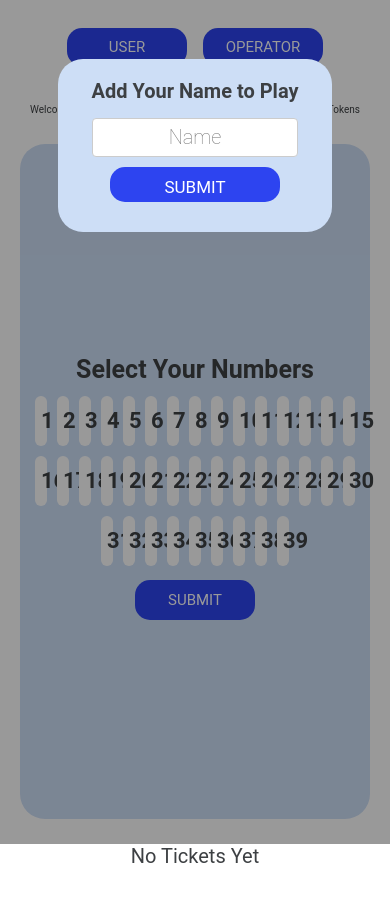
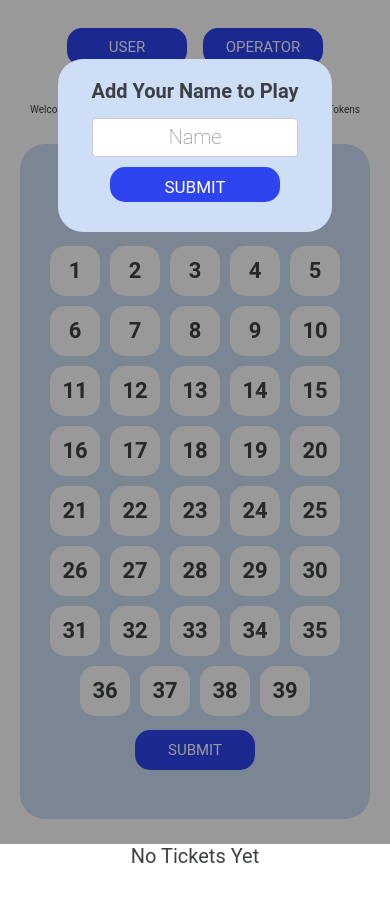
Before and after one commit to horger89/lottery-app, a React (Create React App) app: page / in a window 390 px wide. Shown: the top 902 px of the page. Built offline with nearby package versions, Linux system fonts and the light colour scheme; the HTML template or start-up script is replaced by a standard one.

Commit message:
worked on css

```diff
--- a/src/components/Numbers.css
+++ b/src/components/Numbers.css
@@ -44,14 +44,14 @@
 
 @media only screen and (max-width: 768px) {
   .number-btn {
-    width: 5px;
+    width: 50px;
     height: 50px;
     font-size: 22px;
     margin: 5px 5px;
   }
   .active-number-btn {
     width: 50px;
-    height: 5px;
+    height: 50px;
     font-size: 22px;
     margin: 5px 5px;
   }
```
